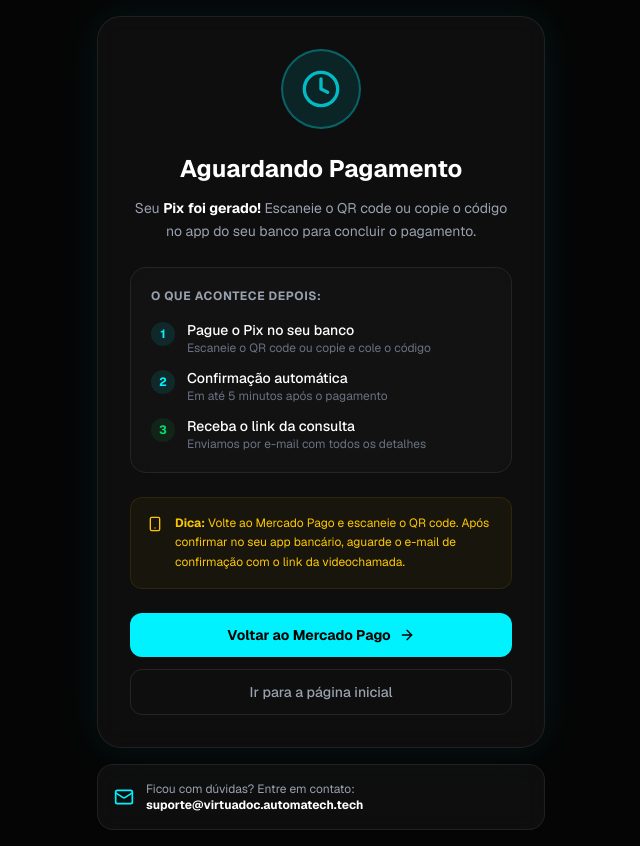
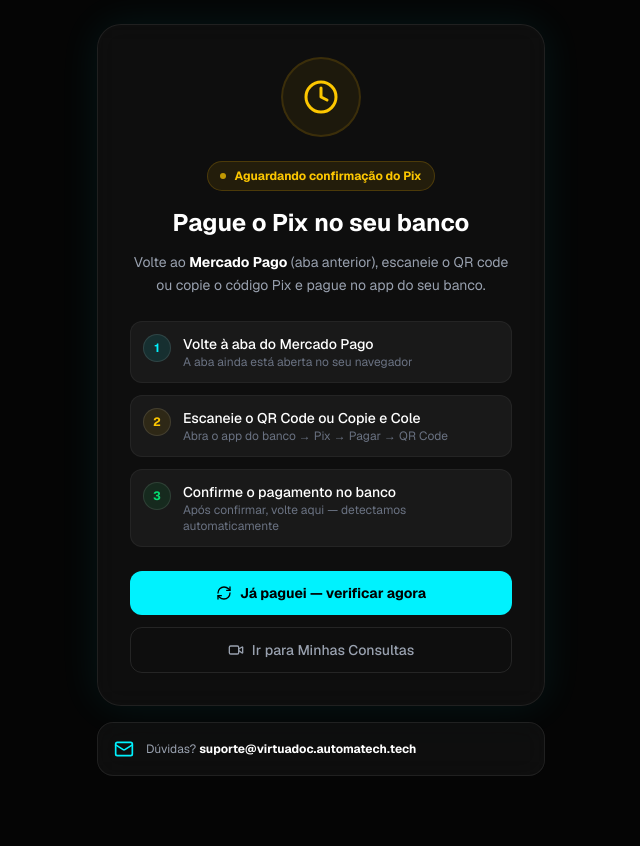
Before and after one commit to victorrolin/virtuadoc, a Next.js app: page /pagamento/pendente in a window 1280 px wide. Shown: the whole page, without its empty margins (319-959 px from the left). After the commit the page ends 800 px from the top, so only its background shows below. Built offline with nearby package versions, Linux system fonts and the light colour scheme.

Commit message:
fix: revert pix to checkout pro, improve pending page with polling and clear instructions

```diff
--- a/src/app/checkout/page.tsx
+++ b/src/app/checkout/page.tsx
@@ -2,9 +2,8 @@
 
 import { Suspense, useState, useEffect, useRef, useCallback } from 'react'
 import { useSearchParams, useRouter } from 'next/navigation'
-import { Activity, ArrowLeft, Calendar, Clock, User, Mail, Phone, CreditCard, CheckCircle2, Video, Loader2, FileText, Copy, Check, Zap } from 'lucide-react'
+import { Activity, ArrowLeft, Calendar, Clock, User, Mail, Phone, CreditCard, CheckCircle2, Video, Loader2, FileText, Zap } from 'lucide-react'
 import Link from 'next/link'
-import Image from 'next/image'
 
 function CheckoutContent() {
   const searchParams = useSearchParams()
@@ -60,34 +59,17 @@ function CheckoutContent() {
     e.preventDefault()
     setLoading(true)
     try {
-      if (paymentMethod === 'pix') {
-        // Pix transparente — fica na nossa página
-        const res = await fetch('/api/checkout/pix', {
-          method: 'POST',
-          headers: { 'Content-Type': 'application/json' },
-          body: JSON.stringify({ doctorId, date, time, ...form, price, doctorName, specialty }),
-        })
-        const data = await res.json()
-        if (data.success) {
-          setPixData(data)
-          setStep('pix')
-          startPolling(String(data.paymentId))
-        } else {
-          alert('Erro ao gerar Pix: ' + (data.error || 'Tente novamente'))
-        }
-      } else {
-        // Cartão/Boleto → redireciona para MP Checkout Pro
+      // Todos os métodos usam o Checkout Pro do MP
       const res = await fetch('/api/checkout', {
         method: 'POST',
         headers: { 'Content-Type': 'application/json' },
-          body: JSON.stringify({ doctorId, date, time, ...form, price, doctorName, specialty }),
+        body: JSON.stringify({ doctorId, date, time, ...form, price, doctorName, specialty, paymentMethod }),
       })
       const data = await res.json()
       if (data.success && data.checkoutUrl) {
         window.location.href = data.checkoutUrl
       } else {
         alert('Erro ao iniciar pagamento: ' + (data.error || 'Tente novamente'))
-        }
       }
     } catch { alert('Erro de conexão. Tente novamente.') }
     finally { setLoading(false) }
--- a/src/app/pagamento/pendente/page.tsx
+++ b/src/app/pagamento/pendente/page.tsx
@@ -1,87 +1,172 @@
+'use client'
+
+import { useEffect, useState, Suspense } from 'react'
+import { useSearchParams, useRouter } from 'next/navigation'
+import { Clock, Mail, Video, CheckCircle2, ArrowRight, Smartphone, Loader2, RefreshCw } from 'lucide-react'
 import Link from 'next/link'
-import { Clock, Mail, Video, CheckCircle2, ArrowRight, Smartphone } from 'lucide-react'
 
-export default function PagamentoPendente({
-  searchParams,
-}: {
-  searchParams: { payment_id?: string; preference_id?: string }
-}) {
+export const dynamic = 'force-dynamic'
+
+function PendenteContent() {
+  const searchParams = useSearchParams()
+  const router = useRouter()
+
+  const paymentId = searchParams.get('payment_id')
+  const [checking, setChecking] = useState(false)
+  const [confirmed, setConfirmed] = useState(false)
+  const [pollCount, setPollCount] = useState(0)
+
+  // Polling automático a cada 5 segundos
+  useEffect(() => {
+    if (!paymentId || confirmed) return
+
+    const interval = setInterval(async () => {
+      try {
+        const res = await fetch(`/api/checkout/status?payment_id=${paymentId}`)
+        const data = await res.json()
+        setPollCount(c => c + 1)
+
+        if (data.status === 'approved') {
+          setConfirmed(true)
+          clearInterval(interval)
+          setTimeout(() => router.push('/dashboard/minhas-consultas'), 3000)
+        }
+      } catch { /* continua tentando */ }
+    }, 5000)
+
+    return () => clearInterval(interval)
+  }, [paymentId, confirmed, router])
+
+  // Verificação manual
+  async function checkNow() {
+    if (!paymentId) return
+    setChecking(true)
+    try {
+      const res = await fetch(`/api/checkout/status?payment_id=${paymentId}`)
+      const data = await res.json()
+      if (data.status === 'approved') {
+        setConfirmed(true)
+        setTimeout(() => router.push('/dashboard/minhas-consultas'), 3000)
+      } else {
+        alert('Pagamento ainda não confirmado. Aguarde alguns instantes.')
+      }
+    } catch {
+      alert('Erro ao verificar. Tente novamente.')
+    } finally {
+      setChecking(false)
+    }
+  }
+
+  // Pagamento confirmado
+  if (confirmed) {
+    return (
+      <div className="min-h-screen flex items-center justify-center p-4 bg-[#050505]">
+        <div className="max-w-md w-full glass rounded-3xl p-8 text-center border border-green-500/30 shadow-[0_0_40px_rgba(34,197,94,0.15)]">
+          <div className="h-20 w-20 rounded-full bg-green-500/10 border-2 border-green-500/30 flex items-center justify-center mx-auto mb-4">
+            <CheckCircle2 className="h-10 w-10 text-green-400" />
+          </div>
+          <h1 className="text-2xl font-bold text-white mb-2">Pix Confirmado! 🎉</h1>
+          <p className="text-gray-400 text-sm mb-4">Consulta agendada. Redirecionando para suas consultas...</p>
+          <Loader2 className="h-6 w-6 text-primary animate-spin mx-auto" />
+        </div>
+      </div>
+    )
+  }
+
   return (
     <div className="min-h-screen flex items-center justify-center p-4 bg-[#050505]">
       <div className="max-w-md w-full space-y-4">
+
         {/* Card principal */}
         <div className="glass rounded-3xl p-8 text-center border border-primary/20 shadow-[0_0_40px_rgba(0,242,254,0.08)]">
-          <div className="h-20 w-20 rounded-full bg-primary/10 border-2 border-primary/30 flex items-center justify-center mx-auto mb-6">
-            <Clock className="h-10 w-10 text-primary animate-pulse" />
-          </div>
-          <h1 className="text-2xl font-bold text-white mb-3">Aguardando Pagamento</h1>
-          <p className="text-gray-400 text-sm leading-relaxed mb-6">
-            Seu <strong className="text-white">Pix foi gerado!</strong> Escaneie o QR code ou copie o código no app do seu banco para concluir o pagamento.
-          </p>
-
-          <div className="glass rounded-2xl p-5 border border-white/5 text-left space-y-4 mb-6">
-            <p className="text-xs font-bold text-gray-400 uppercase tracking-wider">O que acontece depois:</p>
-            <div className="space-y-3">
-              <div className="flex items-start gap-3">
-                <div className="h-6 w-6 rounded-full bg-primary/10 flex items-center justify-center flex-shrink-0 mt-0.5">
-                  <span className="text-primary text-xs font-bold">1</span>
-                </div>
-                <div>
-                  <p className="text-white text-sm font-medium">Pague o Pix no seu banco</p>
-                  <p className="text-gray-500 text-xs">Escaneie o QR code ou copie e cole o código</p>
-                </div>
-              </div>
-              <div className="flex items-start gap-3">
-                <div className="h-6 w-6 rounded-full bg-primary/10 flex items-center justify-center flex-shrink-0 mt-0.5">
-                  <span className="text-primary text-xs font-bold">2</span>
-                </div>
-                <div>
-                  <p className="text-white text-sm font-medium">Confirmação automática</p>
-                  <p className="text-gray-500 text-xs">Em até 5 minutos após o pagamento</p>
-                </div>
-              </div>
-              <div className="flex items-start gap-3">
-                <div className="h-6 w-6 rounded-full bg-green-500/10 flex items-center justify-center flex-shrink-0 mt-0.5">
-                  <span className="text-green-400 text-xs font-bold">3</span>
-                </div>
-                <div>
-                  <p className="text-white text-sm font-medium">Receba o link da consulta</p>
-                  <p className="text-gray-500 text-xs">Enviamos por e-mail com todos os detalhes</p>
-                </div>
-              </div>
+          <div className="relative h-20 w-20 mx-auto mb-6">
+            <div className="absolute inset-0 rounded-full bg-yellow-500/10 border-2 border-yellow-500/20 animate-pulse" />
+            <div className="absolute inset-2 rounded-full flex items-center justify-center">
+              <Clock className="h-9 w-9 text-yellow-400" />
             </div>
           </div>
 
-          <div className="p-4 rounded-xl bg-yellow-500/5 border border-yellow-500/10 flex items-start gap-3 text-left mb-6">
-            <Smartphone className="h-4 w-4 text-yellow-400 flex-shrink-0 mt-0.5" />
-            <p className="text-xs text-yellow-400 leading-relaxed">
-              <strong>Dica:</strong> Volte ao Mercado Pago e escaneie o QR code. Após confirmar no seu app bancário, aguarde o e-mail de confirmação com o link da videochamada.
-            </p>
+          <div className="inline-flex items-center gap-2 px-3 py-1.5 rounded-full bg-yellow-500/10 border border-yellow-500/20 text-yellow-400 text-xs font-bold mb-4">
+            <span className="h-1.5 w-1.5 rounded-full bg-yellow-400 animate-pulse" />
+            Aguardando confirmação do Pix
           </div>
 
+          <h1 className="text-2xl font-bold text-white mb-3">Pague o Pix no seu banco</h1>
+          <p className="text-gray-400 text-sm leading-relaxed mb-6">
+            Volte ao <strong className="text-white">Mercado Pago</strong> (aba anterior), escaneie o QR code ou copie o código Pix e pague no app do seu banco.
+          </p>
+
+          {/* Passos */}
+          <div className="text-left space-y-3 mb-6">
+            {[
+              { step: 1, title: 'Volte à aba do Mercado Pago', desc: 'A aba ainda está aberta no seu navegador', color: 'text-primary', bg: 'bg-primary/10' },
+              { step: 2, title: 'Escaneie o QR Code ou Copie e Cole', desc: 'Abra o app do banco → Pix → Pagar → QR Code', color: 'text-yellow-400', bg: 'bg-yellow-500/10' },
+              { step: 3, title: 'Confirme o pagamento no banco', desc: 'Após confirmar, volte aqui — detectamos automaticamente', color: 'text-green-400', bg: 'bg-green-500/10' },
+            ].map(item => (
+              <div key={item.step} className="flex items-start gap-3 p-3 bg-white/5 rounded-xl border border-white/5">
+                <span className={`h-7 w-7 rounded-full ${item.bg} border border-white/10 ${item.color} flex items-center justify-center text-xs font-bold flex-shrink-0`}>
+                  {item.step}
+                </span>
+                <div>
+                  <p className="text-white text-sm font-medium">{item.title}</p>
+                  <p className="text-gray-500 text-xs">{item.desc}</p>
+                </div>
+              </div>
+            ))}
+          </div>
+
+          {/* Botões */}
           <div className="space-y-3">
-            <a
-              href="https://www.mercadopago.com.br"
-              target="_blank"
-              rel="noopener noreferrer"
-              className="w-full bg-primary text-black font-bold py-3 rounded-xl flex items-center justify-center gap-2 hover:bg-primary/90 transition-all text-sm"
+            {/* Verificar manualmente */}
+            <button
+              onClick={checkNow}
+              disabled={checking}
+              className="w-full flex items-center justify-center gap-2 bg-primary text-black font-bold py-3 rounded-xl hover:bg-primary/90 transition-all text-sm disabled:opacity-70"
             >
-              Voltar ao Mercado Pago <ArrowRight className="h-4 w-4" />
-            </a>
-            <Link href="/" className="w-full border border-white/10 text-gray-400 hover:text-white font-medium py-3 rounded-xl flex items-center justify-center gap-2 transition-all text-sm">
-              Ir para a página inicial
+              {checking ? (
+                <><Loader2 className="h-4 w-4 animate-spin" /> Verificando...</>
+              ) : (
+                <><RefreshCw className="h-4 w-4" /> Já paguei — verificar agora</>
+              )}
+            </button>
+
+            <Link
+              href="/dashboard/minhas-consultas"
+              className="w-full flex items-center justify-center gap-2 border border-white/10 text-gray-400 hover:text-white font-medium py-3 rounded-xl transition-all text-sm"
+            >
+              <Video className="h-4 w-4" /> Ir para Minhas Consultas
             </Link>
           </div>
+
+          {/* Auto polling info */}
+          {paymentId && (
+            <p className="text-xs text-gray-600 mt-4 flex items-center justify-center gap-1.5">
+              <Loader2 className="h-3 w-3 animate-spin" />
+              Verificando automaticamente... ({pollCount} verificações)
+            </p>
+          )}
         </div>
 
-        {/* Info extra */}
+        {/* Contato */}
         <div className="glass rounded-2xl p-4 border border-white/5 flex items-center gap-3">
           <Mail className="h-5 w-5 text-primary flex-shrink-0" />
           <p className="text-xs text-gray-400">
-            Ficou com dúvidas? Entre em contato: <strong className="text-white">suporte@virtuadoc.automatech.tech</strong>
+            Dúvidas? <strong className="text-white">suporte@virtuadoc.automatech.tech</strong>
           </p>
         </div>
       </div>
     </div>
   )
 }
+
+export default function PagamentoPendente() {
+  return (
+    <Suspense fallback={
+      <div className="min-h-screen flex items-center justify-center bg-[#050505]">
+        <Loader2 className="h-10 w-10 text-primary animate-spin" />
+      </div>
+    }>
+      <PendenteContent />
+    </Suspense>
+  )
+}
```
Lines whose indentation alone changed are shown as unchanged.
